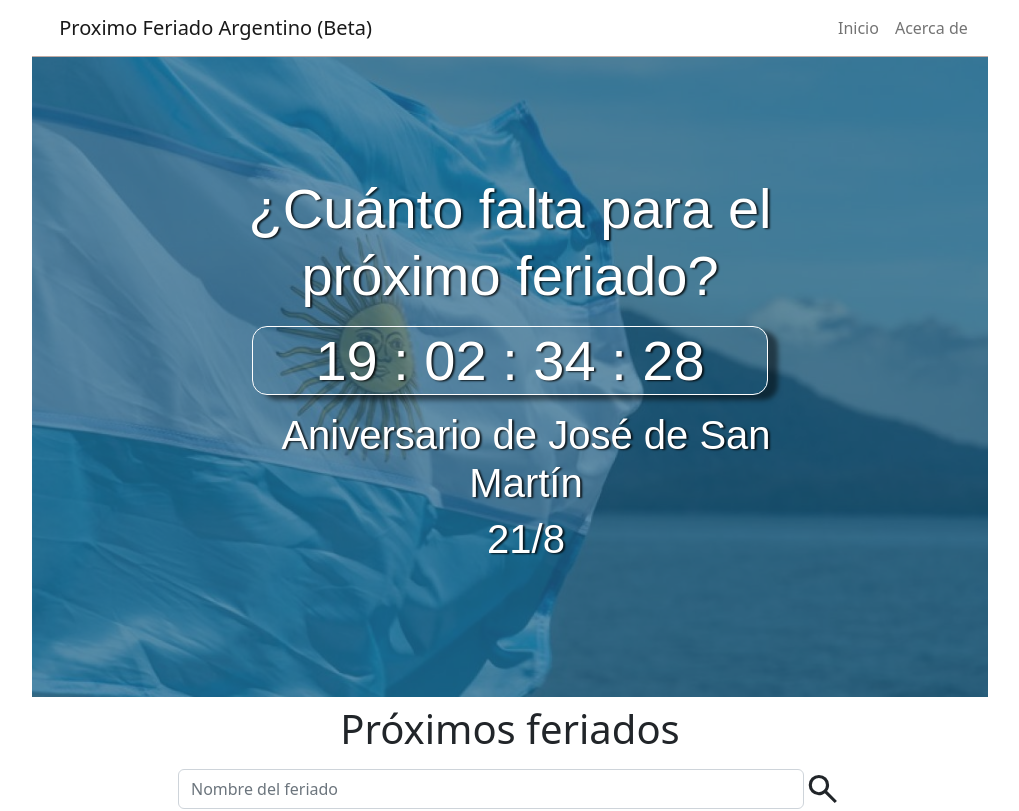
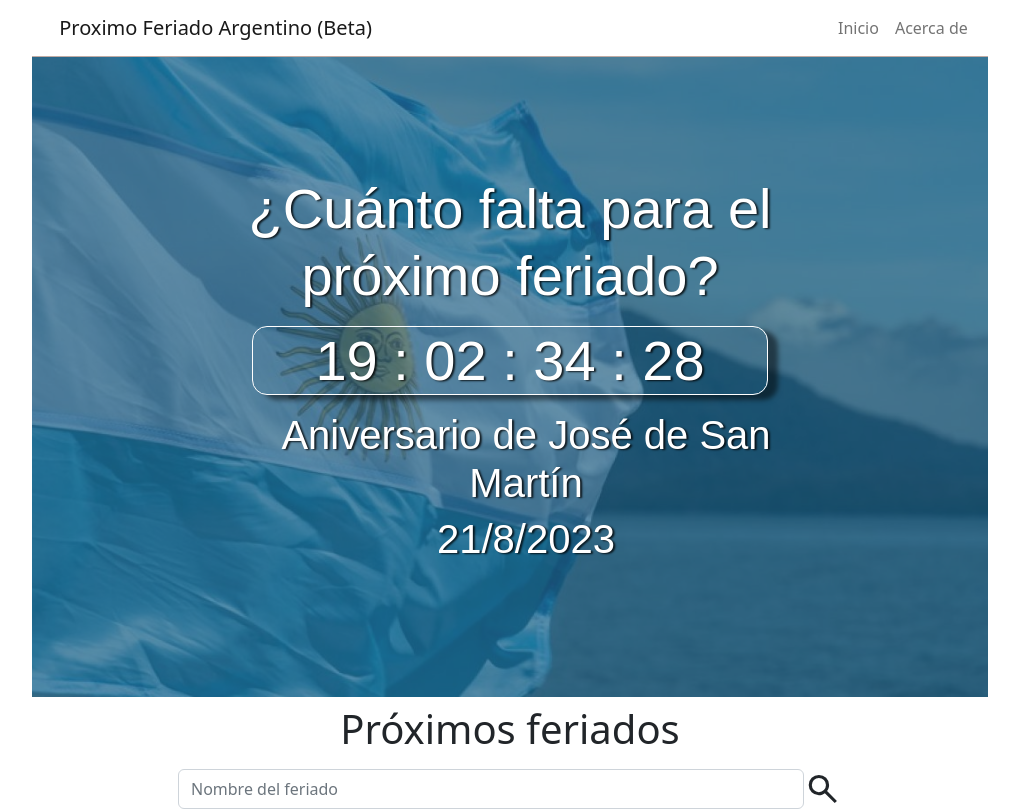
Before and after one commit to Motta7000/proximo-feriado-argentino, a Vue app: page / in a window 1280 px wide. Shown: the top 811 px of the page, without its empty margins (130-1149 px from the left). Built offline with nearby package versions, Linux system fonts and the light colour scheme.

Commit message:
Bug fix año timer

```diff
--- a/src/components/TimerComponent.vue
+++ b/src/components/TimerComponent.vue
@@ -7,6 +7,7 @@ let horas = ref('');
 let minutos = ref('');
 let segundos = ref('')
 let esHoy = ref(false);
+let DiaDeHoy = ref(new Date())
 import { toIso8601 } from '../functions/functions';
 
 var queSeCelebra = ref('')
@@ -186,7 +187,7 @@ onMounted(() => {
   <ol>
     <li class=" text-white">
       <h1>{{ queSeCelebra[0] }}</h1>
-      <h1>{{ queSeCelebra[1] }}</h1>
+      <h1>{{ queSeCelebra[1] + '/' + DiaDeHoy.getFullYear() }}</h1>
     </li>
   </ol>
 </template>
```
